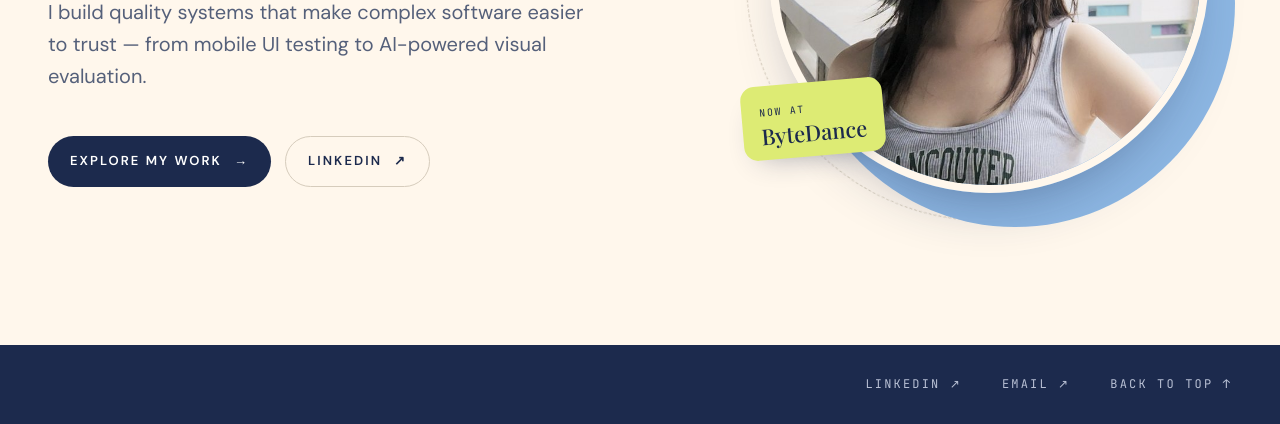
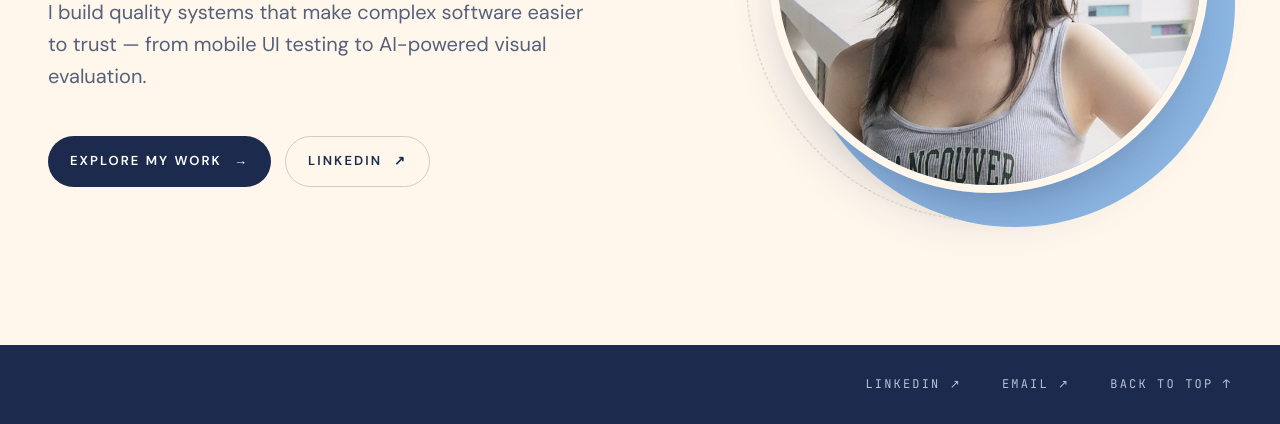
Before and after one commit to viviancpsc/personal_website, a plain HTML site: page index.html in a window 1280 px wide. Shown: the part 485-909 px from the top of the page. Drawn offline with nearby package versions, Linux system fonts and the light colour scheme; a web font is replaced by a local one.

Commit message:
Remove Now at ByteDance sticker
Co-Authored-By: Claude Opus 5.5 <noreply@anthropic.com>
Claude-Session: https://claude.ai/code/session_01QQ3Mqisfuyd23zcdveYayQ

```diff
--- a/index.html
+++ b/index.html
@@ -462,7 +462,6 @@
         <div class="ring"></div>
         <div class="blob"></div>
         <img src="vivian.jpg" alt="Portrait of Vivian Zhang">
-        <div class="sticker"><span>Now at</span><b>ByteDance</b></div>
       </div>
     </section>
   </div>
```
